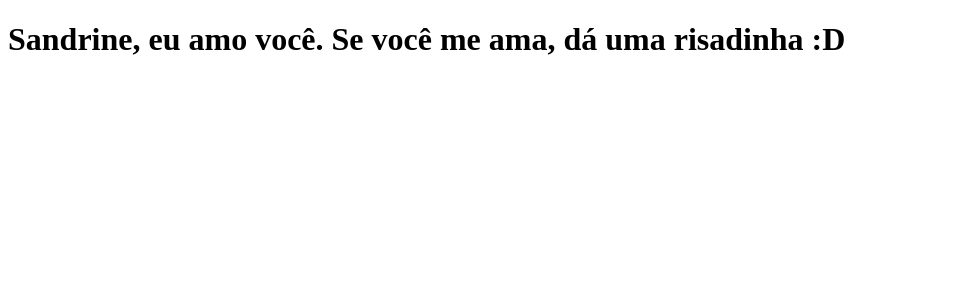
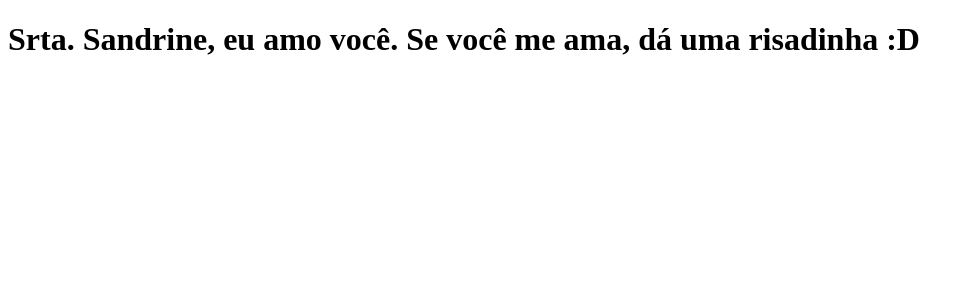
Before and after one commit to kevynhb/clone-tabnews, a Next.js app: page / in a window 1280 px wide. Shown: the top 300 px of the page, without its empty margins (0-973 px from the left). Built offline with nearby package versions, Linux system fonts and the light colour scheme.

Commit message:
modifica a frase

```diff
--- a/pages/index.js
+++ b/pages/index.js
@@ -4,7 +4,7 @@
 
 // Home com H maiusculo é convenção do React para componentes
 function Home() {
-    return <h1>Sandrine, eu amo você. Se você me ama, dá uma risadinha :D </h1>
+    return <h1>Srta. Sandrine, eu amo você. Se você me ama, dá uma risadinha :D</h1>
 }
 
 // Default para mostrar ao next.js que esse é o arquivo padrão para redenrizar a página, a partir dele pode-se chamar outros componentes pelo export
```
